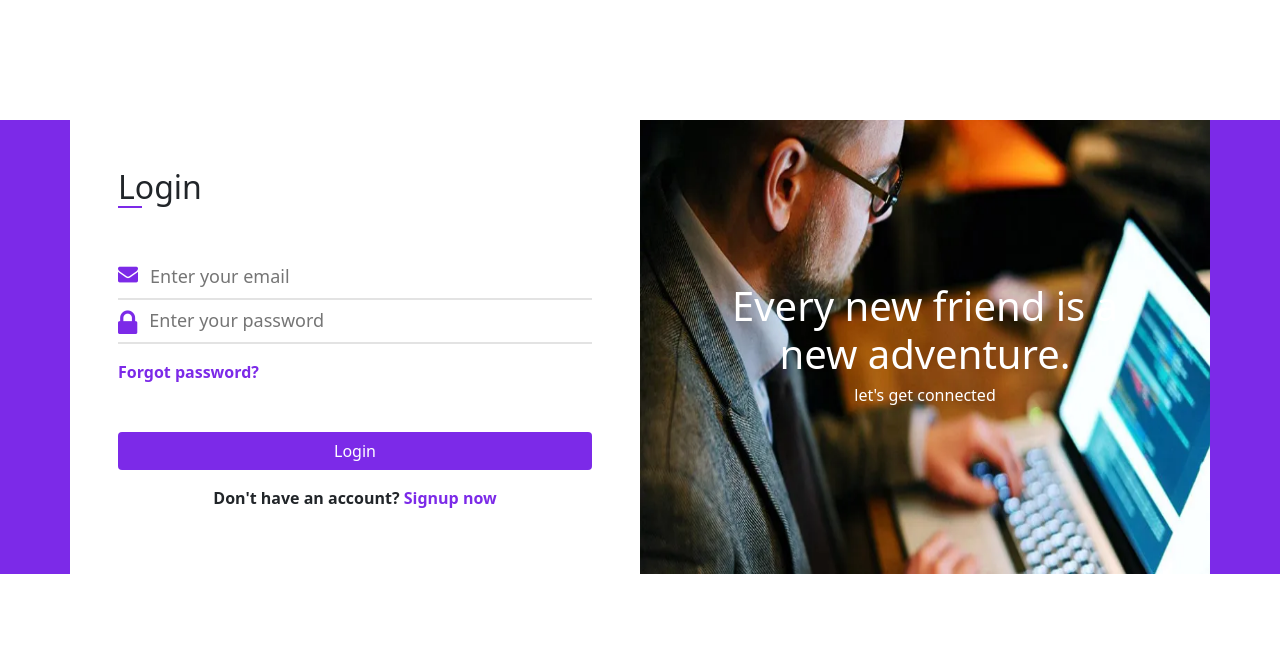
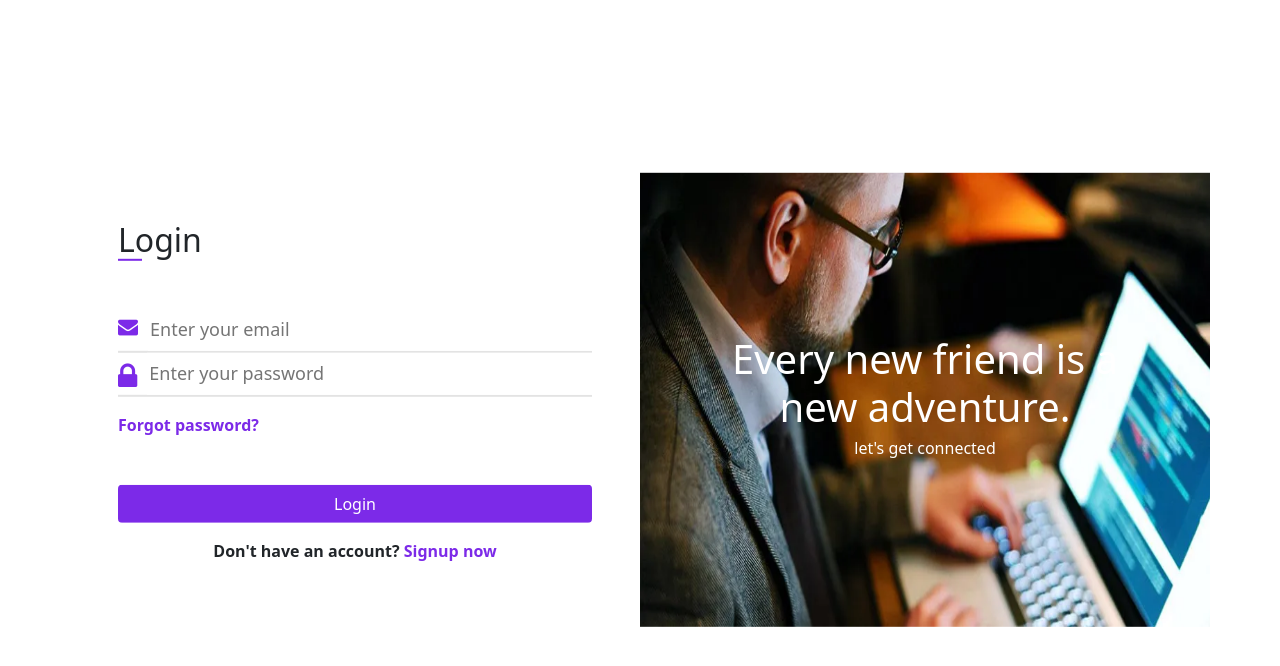
Before and after one commit to VikasSahu05/reactlogin, a React (Create React App) app: page / in a window 1280 px wide. Shown: the top 666 px of the page. Built offline with nearby package versions, Linux system fonts and the light colour scheme.

Commit message:
Update App.css

```diff
--- a/src/App.css
+++ b/src/App.css
@@ -2,7 +2,11 @@
   background-color: #7c2ae8!important;
 }
 .containerMargin{
-  margin-top: 120px;
+  /* margin-top: 120px; */
+  position: absolute;
+  left: 50%;
+  top: 50%;
+  transform: translate(-50%,-50%);
 }
 .loginheading{
   width:5% ;
@@ -81,6 +85,10 @@
     color: white;
   }
   .containerMargin{
-    margin-top: 0px;
+    margin: 0px;
+    position: relative;
+    left: 0%;
+    top: 0%;
+    transform: translate(0%,0%);
   }
 }
```
